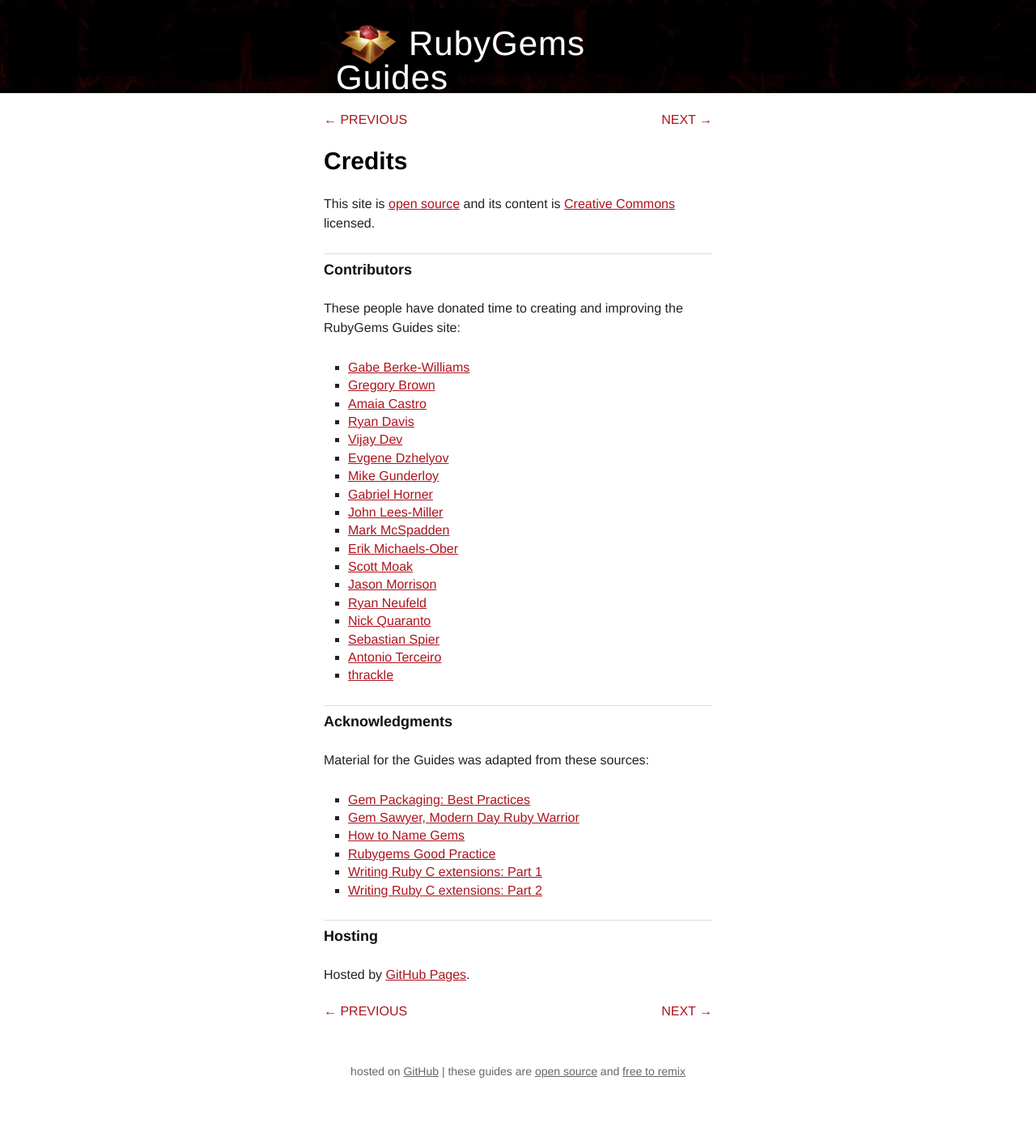
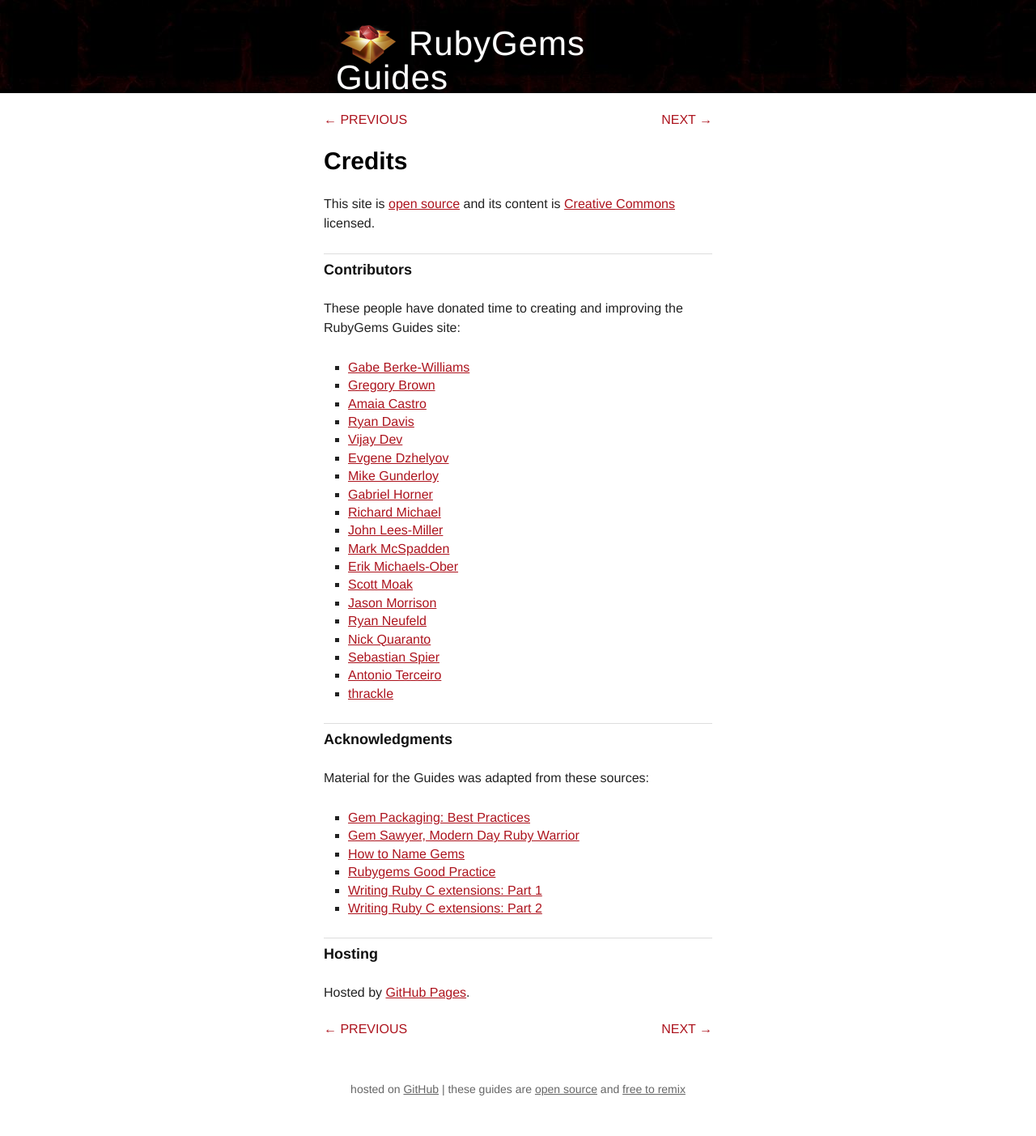
Before and after one commit to radar/guides, a Jekyll site: the page built from credits.md, in a window 1280 px wide. Shown: the whole page at 81% size. Built offline with Jekyll 4.4.1, drawn with Linux system fonts in a browser that asks for light colours; before the commit the page ends 1381 px from its top, so only the background shows below that.

Commit message:
Add Richard Michael to the contributors list

```diff
--- a/credits.md
+++ b/credits.md
@@ -22,6 +22,7 @@ These people have donated time to creating and improving the RubyGems Guides sit
 * [Evgene Dzhelyov](https://github.com/edzhelyov)
 * [Mike Gunderloy](https://github.com/ffmike)
 * [Gabriel Horner](https://github.com/cldwalker)
+* [Richard Michael](https://github.com/richardkmichael)
 * [John Lees-Miller](https://github.com/jdleesmiller)
 * [Mark McSpadden](https://github.com/markmcspadden)
 * [Erik Michaels-Ober](https://github.com/sferik)
```
